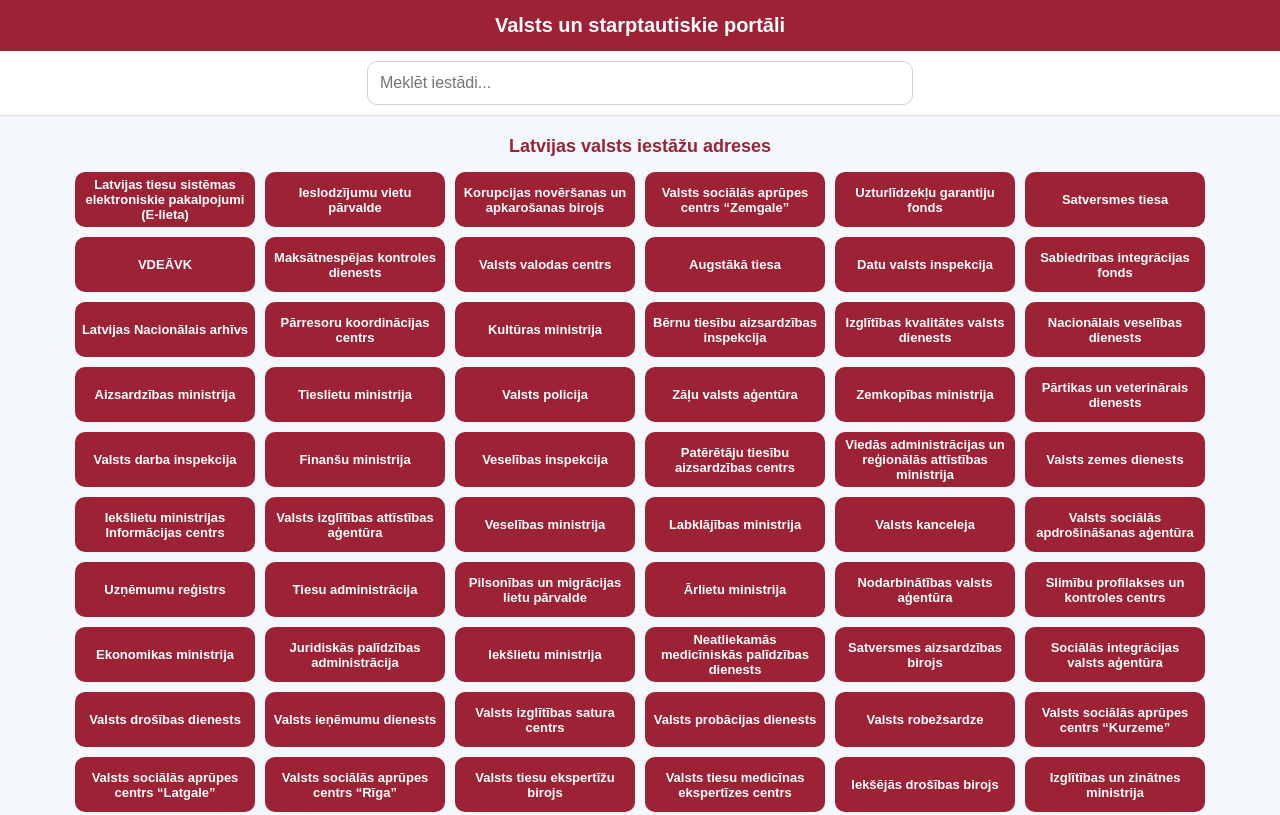
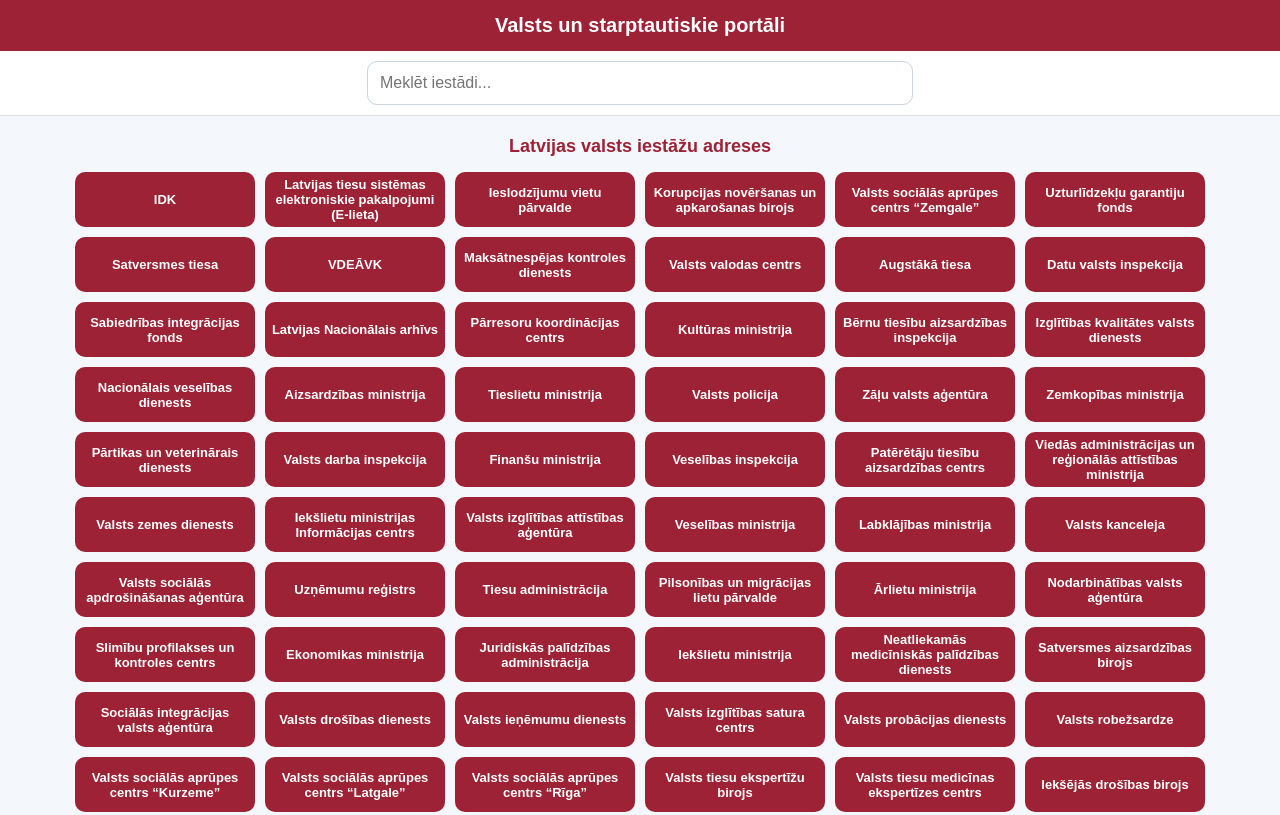
Before and after one commit to ievpkiosk/ievpkiosk, a plain HTML site: page index.html in a window 1280 px wide. Shown: the top 815 px of the page. Drawn offline with Linux system fonts and the light colour scheme.

Commit message:
index.html

```diff
--- a/index.html
+++ b/index.html
@@ -128,6 +128,7 @@ body{
 <!-- GOV -->
 <div class="section">Latvijas valsts iestāžu adreses</div>
 
+<a class="tile" href="https://idk.ievp.gov.lv/login">IDK</a>
 <a class="tile" href="https://www.elieta.lv/web/#/pakalpojumi">Latvijas tiesu sistēmas elektroniskie pakalpojumi (E-lieta)</a>
 <a class="tile" href="https://www.ievp.gov.lv/lv">Ieslodzījumu vietu pārvalde</a>
 <a class="tile" href="https://www.knab.gov.lv/lv">Korupcijas novēršanas un apkarošanas birojs</a>
```
